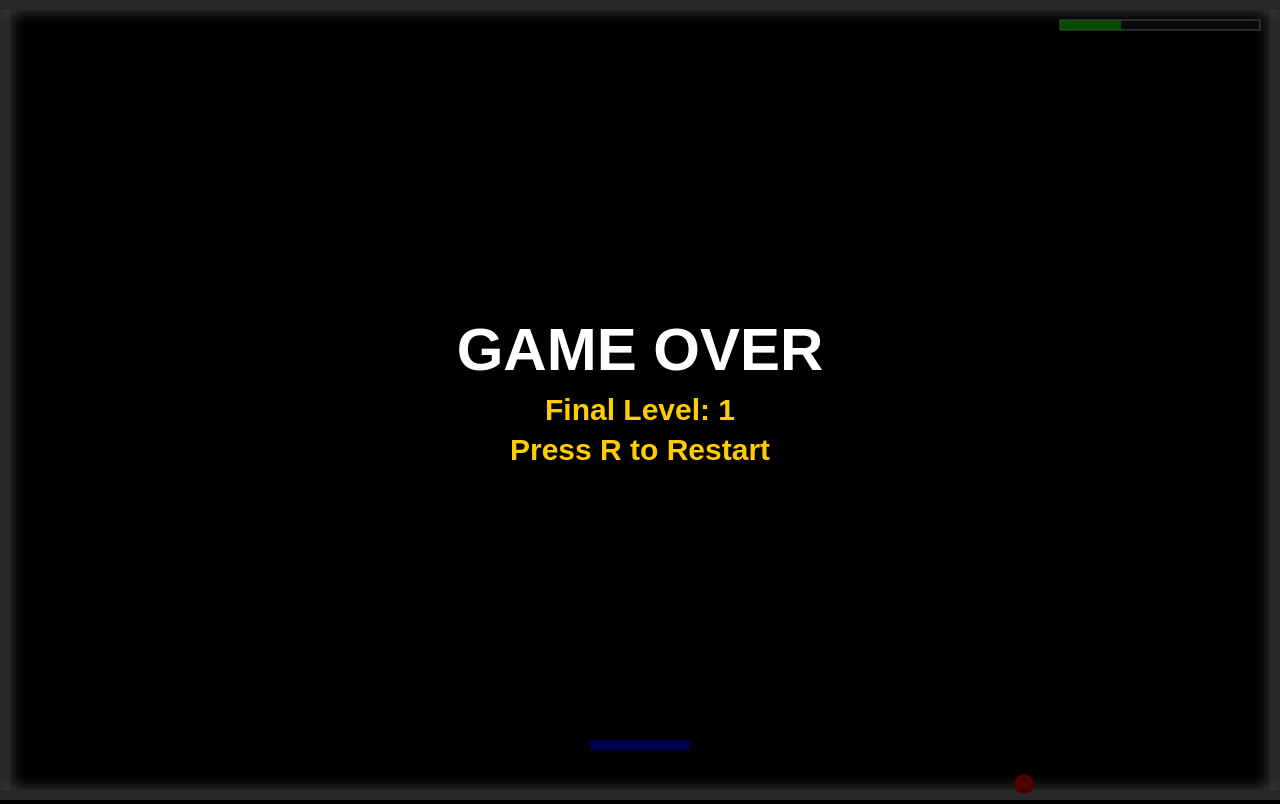
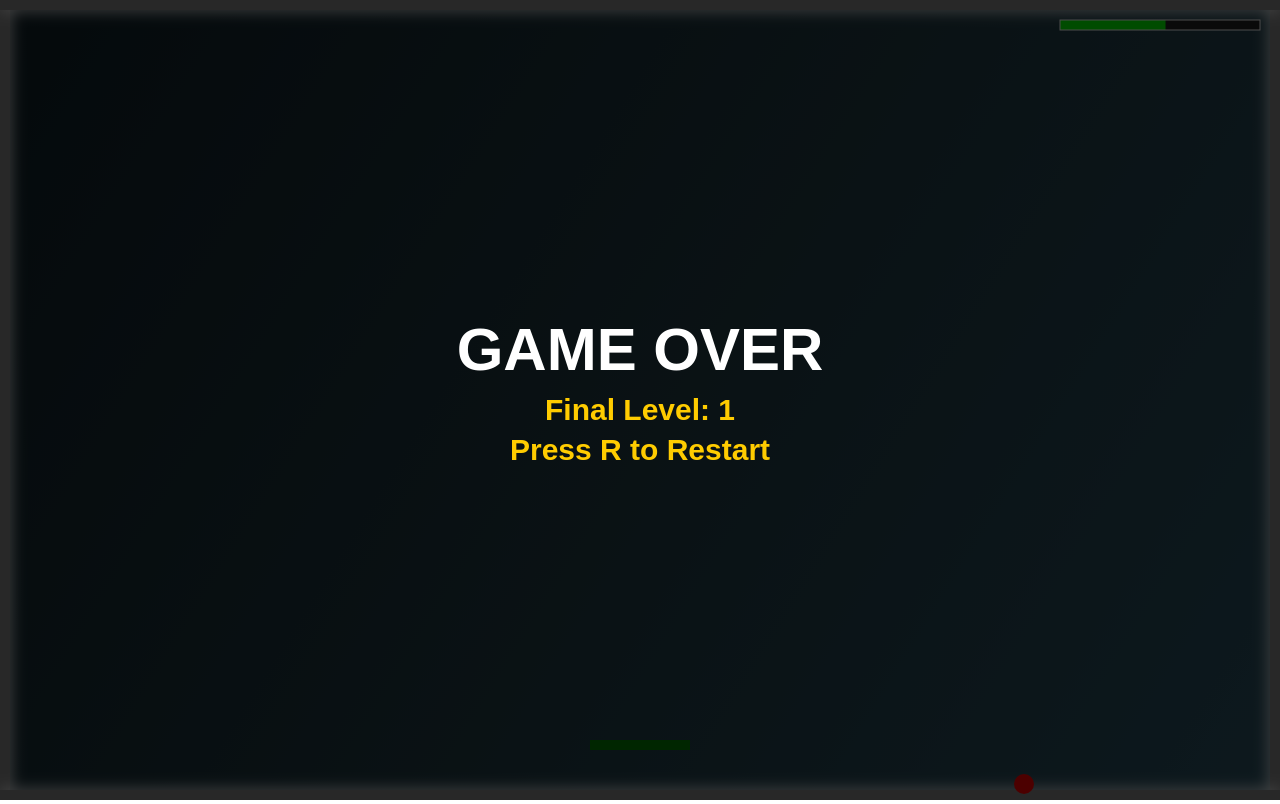
Before and after one commit to skylarjones04/project-3, a plain HTML site: page index.html in a window 1280 px wide. Drawn offline with Linux system fonts and the light colour scheme.

Commit message:
added gradient

```diff
--- a/index.html
+++ b/index.html
@@ -4,11 +4,11 @@
   <meta charset="UTF-8" />
   <title>Bouncing Ball Game 3D</title>
   <style>
-    body { margin: 0; overflow: hidden; background: #000; }
-    canvas { display: block; }
+    body { margin: 0; overflow: hidden;}
+
   </style>
 </head>
 <body>
-  <script type="module" src="./main.js"></script>
+  <script type="module" src="main.js"></script>
 </body>
 </html>
--- a/main.js
+++ b/main.js
@@ -23,7 +23,7 @@ const maxSpeed = 20; // Speed cap for the ball
 let levelUpSound = new Audio("https://cdn.pixabay.com/audio/2022/03/15/audio_34b3d4c8c1.mp3");
 
 // Gradual speed increase
-let speedIncreaseInterval = 15000; // milliseconds
+let speedIncreaseInterval = 3000; // milliseconds
 let speedMultiplier = 1.05;
 setInterval(() => {
   if (!gameOver) {
@@ -90,7 +90,13 @@ function update() {
 }
 
 function draw() {
-  ctx.clearRect(0, 0, canvas.width, canvas.height);
+  // Background gradient
+  const gradient = ctx.createLinearGradient(0, 0, canvas.width, canvas.height);
+  gradient.addColorStop(0, "#0f2027");
+  gradient.addColorStop(0.5, "#203a43");
+  gradient.addColorStop(1, "#2c5364");
+  ctx.fillStyle = gradient;
+  ctx.fillRect(0, 0, canvas.width, canvas.height);
 
   // Draw walls (all sides)
   ctx.fillStyle = "#888";
@@ -110,7 +116,7 @@ function draw() {
   ctx.closePath();
 
   // Draw paddle
-  ctx.fillStyle = "blue";
+  ctx.fillStyle = "green";
   ctx.fillRect(paddle.x, paddle.y, paddle.width, paddle.height);
 
   // Show level up message
```
